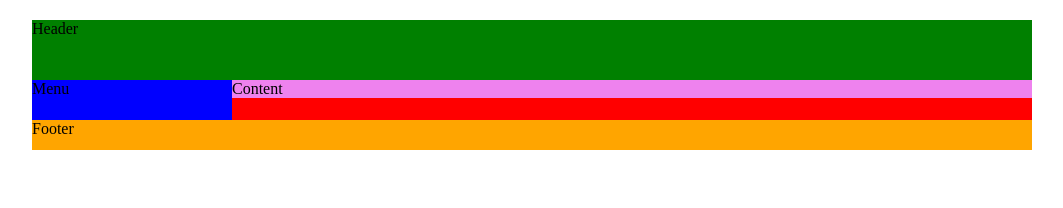
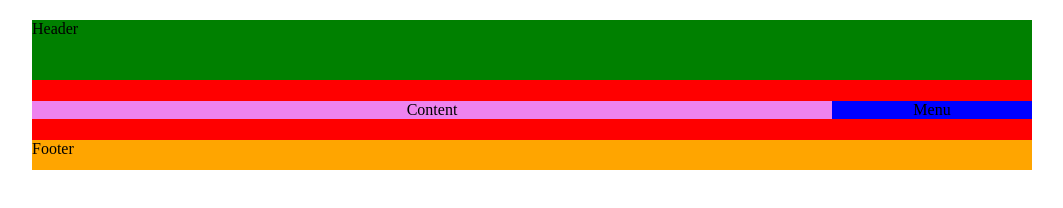
Before and after one commit to yademirh/PosicionamientoCajas, a plain HTML site: page index.html in a window 1280 px wide. Shown: the whole page, without its empty margins (108-1171 px from the left). Drawn offline with Linux system fonts and the light colour scheme.

Commit message:
Posicionamiento con Flexblox

```diff
--- a/estilos.css
+++ b/estilos.css
@@ -9,18 +9,19 @@
 }
 .container{
     background-color: red;
-    overflow: hidden;
+    display: flex;
+    height: 60px;
+    align-items: center;
+    text-align: center;
+    flex-direction: row-reverse;
 }
 
 .menu{
     background-color: blue;
-    float: left;
     width: 20%;
-    height: 40px;
 }
 .content{
     background-color: violet;
-    float: left;
     width: 80%;
 }
 .footer{
--- a/index.html
+++ b/index.html
@@ -5,7 +5,7 @@
     <meta http-equiv="X-UA-Compatible" content="IE=edge">
     <meta name="viewport" content="width=device-width, initial-scale=1.0">
     <link rel="stylesheet" href="estilos.css">
-    <title>Posicionamiento con Float</title>
+    <title>Posicionamiento con Flexbox</title>
 </head>
 <body>
     <div class="wrapper">
```
